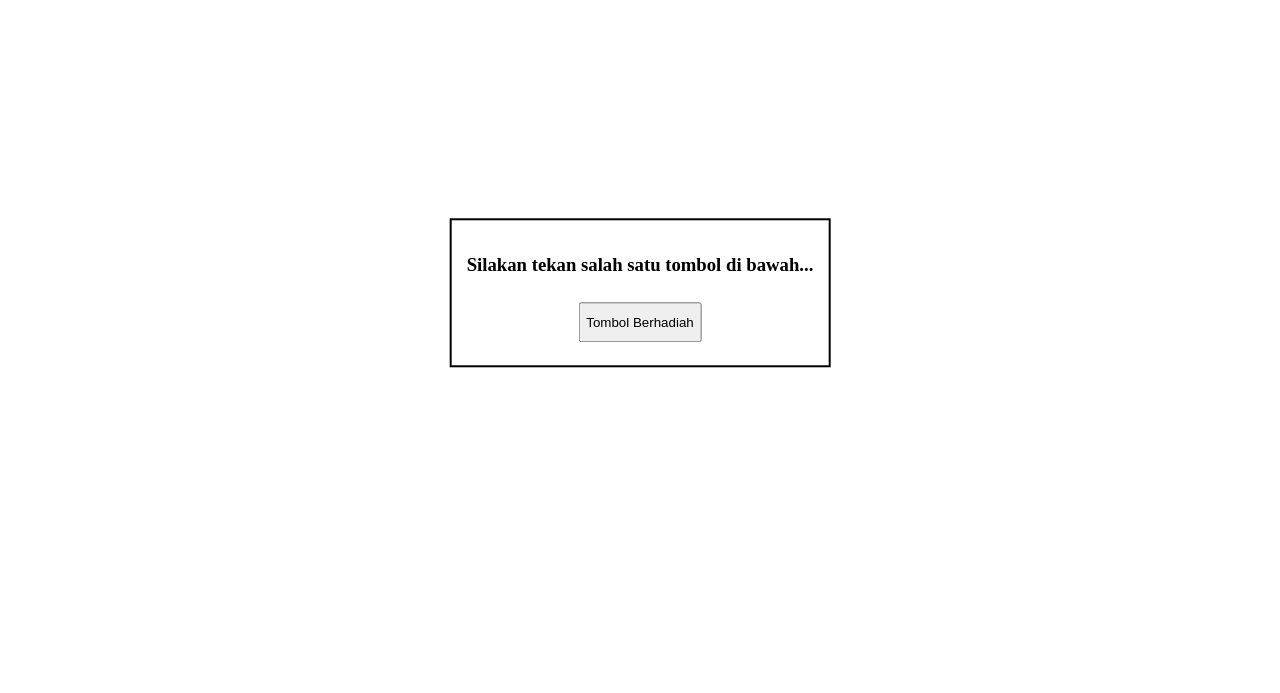
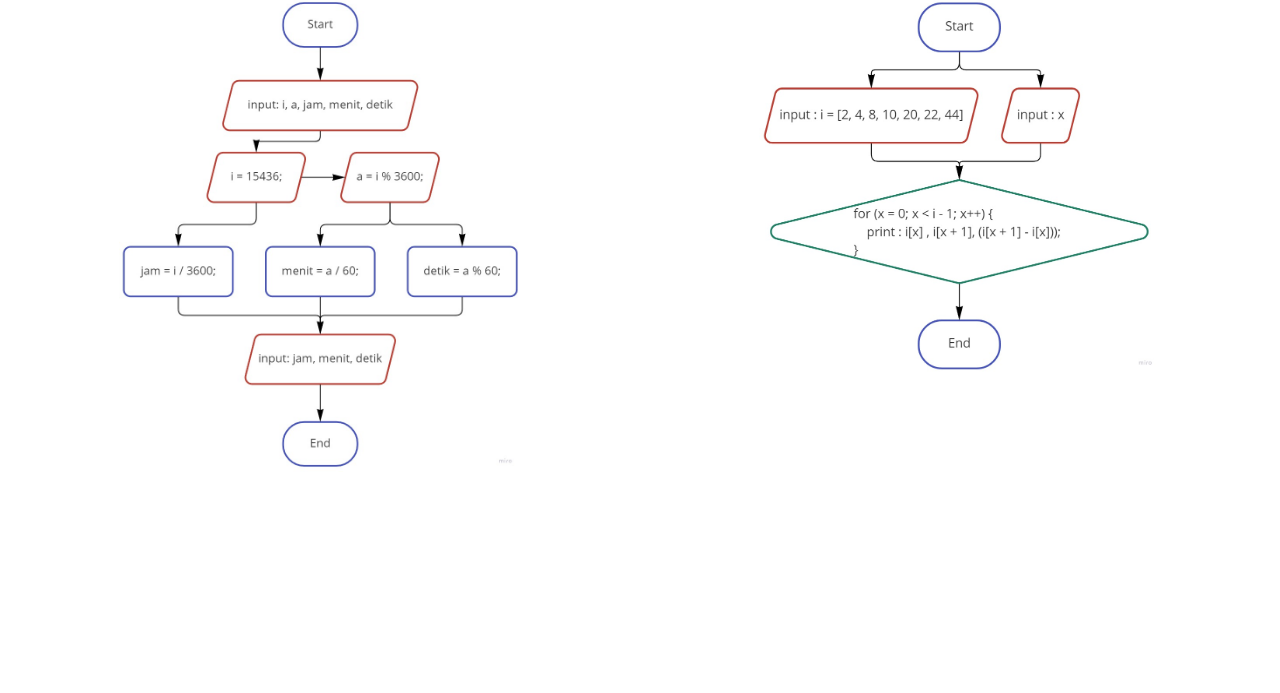
Before and after one commit to RayhanPJ/Javascript-demo, a plain HTML site: page index.html in a window 1280 px wide. Shown: the part 107-800 px from the top of the page. Drawn offline with nearby package versions, Linux system fonts and the light colour scheme.

Commit message:
Clear Flow Chart No 1 & 2

```diff
--- a/index.html
+++ b/index.html
@@ -1,31 +1,27 @@
 <!DOCTYPE html>
-<html>
+<html lang="en">
 
 <head>
-    <title>Event World</title>
-    <style>
-        .buttons {
-            position: fixed;
-            top: 50%;
-            left: 50%;
-            transform: translate(-50%, -50%);
-            border: 1px solid black;
-            border-width: 2px;
-            padding: 15px;
-        }
-
-        .button {
-            margin: 8px;
-            height: 40px;
-        }
-    </style>
+    <meta charset="utf-8" />
+    <meta name="viewport" content="width=device-width, initial-scale=1" />
+    <title>Javascript demo</title>
+    <link href="https://cdn.jsdelivr.net/npm/bootstrap@5.2.0/dist/css/bootstrap.min.css" rel="stylesheet" integrity="sha384-gH2yIJqKdNHPEq0n4Mqa/HGKIhSkIHeL5AyhkYV8i59U5AR6csBvApHHNl/vI1Bx" crossorigin="anonymous" />
 </head>
 
 <body>
-    <div class="buttons" style="text-align:center;">
-        <h3 id="caption">Silakan tekan salah satu tombol di bawah...</h3>
-        <button class="button" id="tombol" onclick="welcome()">Tombol Berhadiah</button>
+    <div class="container-fluid pt-5">
+        <div class="row d-flex justify-content-around">
+            <div class="col-xl-4 mb-5 pb-5">
+                <h1>1. Flow Chart</h1>
+                <img class="img-fluid" src="My First Board.jpg" alt="no1" />
+            </div>
+            <div class="col-xl-4">
+                <h1>2. Flow Chart</h1>
+                <img class="img-fluid" src="My Second Board.jpg" alt="no2" />
+            </div>
+        </div>
     </div>
+    <script src="https://cdn.jsdelivr.net/npm/bootstrap@5.2.0/dist/js/bootstrap.bundle.min.js" integrity="sha384-A3rJD856KowSb7dwlZdYEkO39Gagi7vIsF0jrRAoQmDKKtQBHUuLZ9AsSv4jD4Xa" crossorigin="anonymous"></script>
     <script src="index.js"></script>
 </body>
 
```
Also changed, not shown: index.js (+4 -3 lines), My First Board.jpg (added), My Second Board.jpg (added).
